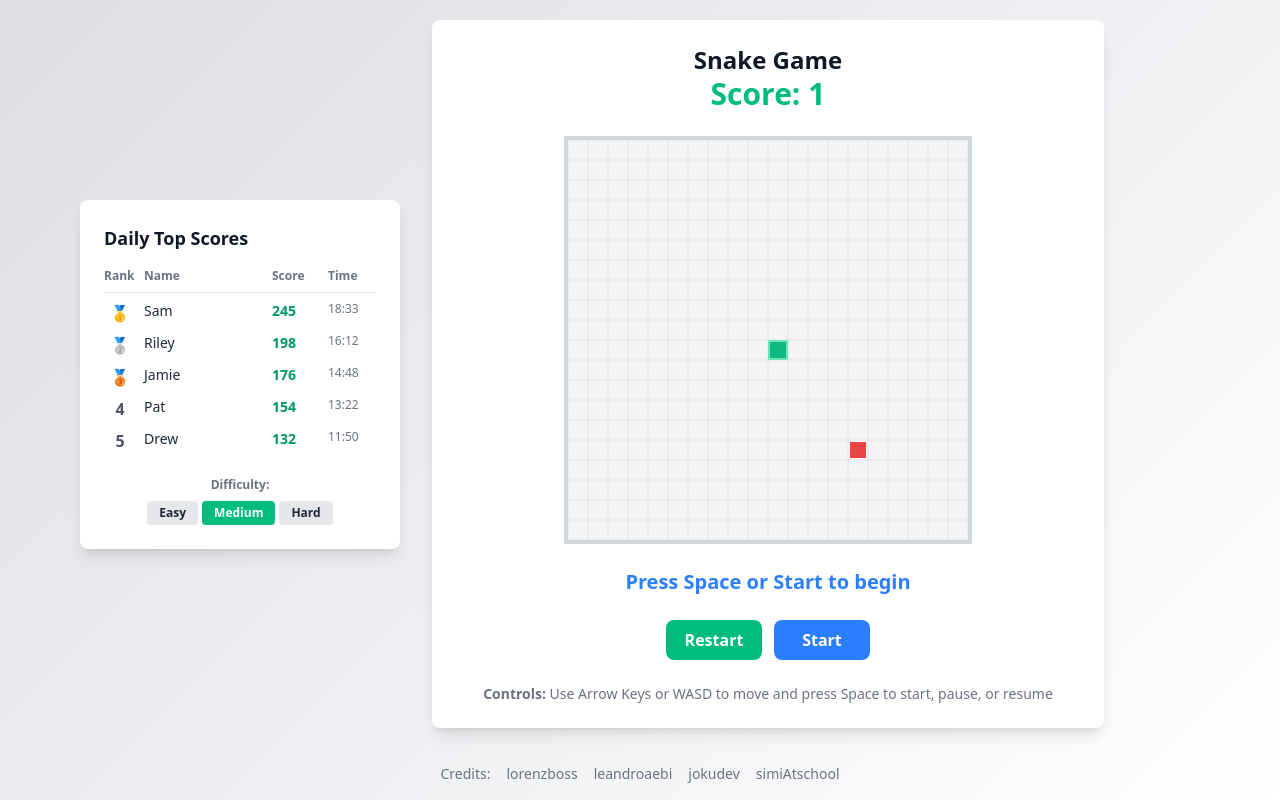
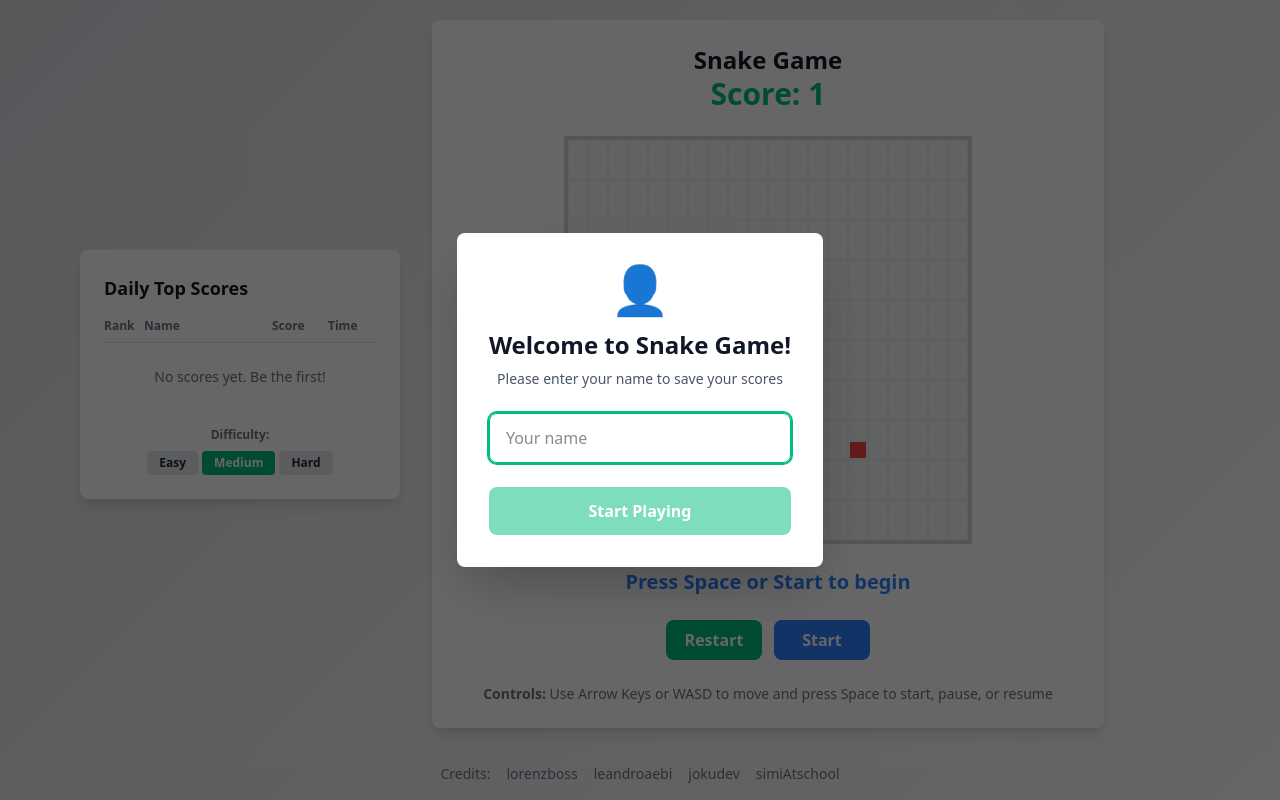
Before and after one commit to bbzbl-it-joku/Module324, a React app in the folder frontend/: page / in a window 1280 px wide. Built offline with nearby package versions, Linux system fonts and the light colour scheme; the HTML template or start-up script is replaced by a standard one.

Commit message:
feat(frontend): Enhance game experience with leaderboard, player name dialog, and win dialog

```diff
--- a/frontend/src/components/Leaderboard.tsx
+++ b/frontend/src/components/Leaderboard.tsx
@@ -1,44 +1,26 @@
-import type { Difficulty } from '../types/game';
-
-interface LeaderboardEntry {
-  rank: number;
-  firstName: string;
-  score: number;
-  time: string;
-}
-
-const LEADERBOARD_DATA: Record<Difficulty, LeaderboardEntry[]> = {
-  easy: [
-    { rank: 1, firstName: 'Alex', score: 150, time: '14:32' },
-    { rank: 2, firstName: 'Jordan', score: 128, time: '12:45' },
-    { rank: 3, firstName: 'Casey', score: 115, time: '11:20' },
-    { rank: 4, firstName: 'Taylor', score: 98, time: '09:50' },
-    { rank: 5, firstName: 'Morgan', score: 87, time: '08:15' },
-  ],
-  medium: [
-    { rank: 1, firstName: 'Sam', score: 245, time: '18:33' },
-    { rank: 2, firstName: 'Riley', score: 198, time: '16:12' },
-    { rank: 3, firstName: 'Jamie', score: 176, time: '14:48' },
-    { rank: 4, firstName: 'Pat', score: 154, time: '13:22' },
-    { rank: 5, firstName: 'Drew', score: 132, time: '11:50' },
-  ],
-  hard: [
-    { rank: 1, firstName: 'Chris', score: 342, time: '22:15' },
-    { rank: 2, firstName: 'Dana', score: 298, time: '20:44' },
-    { rank: 3, firstName: 'Blake', score: 267, time: '18:30' },
-    { rank: 4, firstName: 'Quinn', score: 234, time: '16:18' },
-    { rank: 5, firstName: 'Sydney', score: 201, time: '14:52' },
-  ],
-};
+import type { Difficulty, LeaderboardEntry } from '../types/game';
 
 const MEDALS = ['🥇', '🥈', '🥉'] as const;
 
 interface LeaderboardProps {
   difficulty: Difficulty;
+  entries: LeaderboardEntry[];
 }
 
-export default function Leaderboard({ difficulty }: LeaderboardProps) {
-  const entries = LEADERBOARD_DATA[difficulty];
+export default function Leaderboard({ difficulty, entries }: LeaderboardProps) {
+  const formatDate = (timestamp: number) => {
+    const date = new Date(timestamp);
+    return date.toLocaleDateString('de-CH', {
+      day: '2-digit',
+      month: '2-digit',
+    });
+  };
+
+  // Filter and sort entries by difficulty, then take top 5
+  const filteredEntries = entries
+    .filter((entry) => entry.difficulty === difficulty)
+    .sort((a, b) => b.score - a.score)
+    .slice(0, 5);
 
   return (
     <div>
@@ -64,9 +46,14 @@ export default function Leaderboard({ difficulty }: LeaderboardProps) {
           </div>
         </div>
 
-        {entries.map((entry, index) => (
+        {filteredEntries.length === 0 ? (
+          <div className="py-4 text-center text-sm text-gray-500 dark:text-gray-400">
+            No scores yet. Be the first!
+          </div>
+        ) : (
+          filteredEntries.map((entry, index) => (
             <div
-            key={index}
+              key={`${entry.name}-${entry.timestamp}`}
               className="grid gap-2 rounded hover:bg-gray-50 dark:hover:bg-gray-800"
               style={{ gridTemplateColumns: '2rem 1fr 3rem 3rem' }}
             >
@@ -77,19 +64,23 @@ export default function Leaderboard({ difficulty }: LeaderboardProps) {
                     : 'text-gray-600 dark:text-gray-400'
                 }`}
               >
-              {MEDALS[index] ?? entry.rank}
+                {MEDALS[index] ?? index + 1}
               </div>
               <div className="text-sm font-medium text-gray-800 dark:text-gray-200">
-              {entry.firstName}
+                {entry.name}
+                {entry.won && (
+                  <span className="ml-1 text-xs text-emerald-500">👑</span>
+                )}
               </div>
               <div className="text-sm font-semibold text-emerald-600 dark:text-emerald-400">
                 {entry.score}
               </div>
               <div className="text-xs text-gray-500 dark:text-gray-400">
-              {entry.time}
+                {formatDate(entry.timestamp)}
               </div>
             </div>
-        ))}
+          ))
+        )}
       </div>
     </div>
   );
--- /dev/null
+++ b/frontend/src/components/PlayerNameDialog.tsx
@@ -0,0 +1,52 @@
+import { useState } from 'react';
+
+interface PlayerNameDialogProps {
+  onSaveName: (name: string) => void;
+}
+
+export default function PlayerNameDialog({
+  onSaveName,
+}: PlayerNameDialogProps) {
+  const [name, setName] = useState('');
+
+  const handleSave = () => {
+    if (name.trim()) {
+      onSaveName(name.trim());
+    }
+  };
+
+  return (
+    <div className="fixed inset-0 z-50 flex items-center justify-center bg-black/60">
+      <div className="rounded-lg bg-white p-8 text-center shadow-2xl dark:bg-[#1A1F26]">
+        <div className="mb-4 text-5xl">👤</div>
+        <h2 className="mb-2 text-2xl font-bold text-gray-900 dark:text-white">
+          Welcome to Snake Game!
+        </h2>
+        <p className="mb-6 text-sm text-gray-600 dark:text-gray-300">
+          Please enter your name to save your scores
+        </p>
+
+        <div className="mb-6">
+          <input
+            type="text"
+            value={name}
+            onChange={(e) => setName(e.target.value)}
+            onKeyDown={(e) => e.key === 'Enter' && handleSave()}
+            placeholder="Your name"
+            maxLength={20}
+            className="w-full rounded-lg border border-gray-300 px-4 py-3 text-gray-900 focus:border-emerald-500 focus:outline-none focus:ring-2 focus:ring-emerald-500 dark:border-gray-600 dark:bg-[#0C1116] dark:text-white dark:focus:border-emerald-400 dark:focus:ring-emerald-400"
+            autoFocus
+          />
+        </div>
+
+        <button
+          onClick={handleSave}
+          disabled={!name.trim()}
+          className="w-full rounded-lg bg-emerald-500 px-6 py-3 font-semibold text-white transition hover:bg-emerald-600 active:bg-emerald-700 disabled:cursor-not-allowed disabled:opacity-50 disabled:hover:bg-emerald-500"
+        >
+          Start Playing
+        </button>
+      </div>
+    </div>
+  );
+}
--- a/frontend/src/hooks/useSnakeGame.ts
+++ b/frontend/src/hooks/useSnakeGame.ts
@@ -1,16 +1,20 @@
 import { useCallback, useEffect, useRef, useState } from 'react';
 import { KEY_TO_DIRECTION } from '../constants/game';
-import type { Difficulty, GameState, Position } from '../types/game';
+import type { Difficulty, GameState, LeaderboardEntry, Position } from '../types/game';
 import {
   generateNewFruit,
   getInitialGameState,
   isOppositeDirection,
   isPositionEqual,
 } from '../utils/gameLogic';
+import { addOrUpdateScore, loadLeaderboard } from '../utils/leaderboard';
 
 export const useSnakeGame = () => {
   const [gameState, setGameState] = useState<GameState>(() =>
     getInitialGameState('medium'),
+  );
+  const [leaderboard, setLeaderboard] = useState<LeaderboardEntry[]>(() =>
+    loadLeaderboard(),
   );
 
   const gameLoopRef = useRef<ReturnType<typeof setInterval> | null>(null);
@@ -196,10 +200,26 @@ export const useSnakeGame = () => {
     });
   }, []);
 
+  const saveScore = useCallback(
+    (name: string) => {
+      const { entries, isNewHighscore } = addOrUpdateScore(
+        name,
+        gameState.score,
+        gameState.difficulty,
+        gameState.gameWon,
+      );
+      setLeaderboard(entries);
+      return isNewHighscore;
+    },
+    [gameState.score, gameState.difficulty, gameState.gameWon],
+  );
+
   return {
     gameState,
+    leaderboard,
     resetGame,
     togglePause,
     setDifficulty,
+    saveScore,
   };
 };
--- a/frontend/src/pages/Home.tsx
+++ b/frontend/src/pages/Home.tsx
@@ -1,11 +1,49 @@
+import { useState, useEffect } from 'react';
 import DifficultySwitcher from '../components/DifficultySwitcher';
 import Footer from '../components/Footer';
 import GameBoard from '../components/GameBoard';
 import Leaderboard from '../components/Leaderboard';
+import PlayerNameDialog from '../components/PlayerNameDialog';
+import WinDialog from '../components/WinDialog';
 import { useSnakeGame } from '../hooks/useSnakeGame';
 
 export default function Home() {
-  const { gameState, setDifficulty, resetGame, togglePause } = useSnakeGame();
+  const { gameState, leaderboard, setDifficulty, resetGame, togglePause, saveScore } =
+    useSnakeGame();
+  const [showNameDialog, setShowNameDialog] = useState(false);
+  const [playerName, setPlayerName] = useState<string | null>(null);
+  const [isNewHighscore, setIsNewHighscore] = useState(false);
+
+  useEffect(() => {
+    // Check if player name exists in localStorage
+    const savedName = localStorage.getItem('snake-game-player-name');
+    if (savedName) {
+      setPlayerName(savedName);
+    } else {
+      setShowNameDialog(true);
+    }
+  }, []);
+
+  const handleSaveName = (name: string) => {
+    localStorage.setItem('snake-game-player-name', name);
+    setPlayerName(name);
+    setShowNameDialog(false);
+  };
+
+  const handlePlayAgain = () => {
+    resetGame();
+    setIsNewHighscore(false);
+  };
+
+  const showDialog = gameState.gameOver || gameState.gameWon;
+
+  // Save score when game ends
+  useEffect(() => {
+    if (showDialog && playerName) {
+      const highscore = saveScore(playerName);
+      setIsNewHighscore(highscore);
+    }
+  }, [showDialog, playerName, saveScore]);
 
   return (
     <div className="page-container flex min-h-screen flex-col">
@@ -14,7 +52,10 @@ export default function Home() {
           <div className="flex gap-8">
             <aside className="hidden w-80 lg:flex lg:flex-col lg:justify-center">
               <div className="flex flex-col gap-6 rounded-lg bg-white p-6 shadow-lg dark:bg-[#1A1F26]">
-                <Leaderboard difficulty={gameState.difficulty} />
+                <Leaderboard
+                  difficulty={gameState.difficulty}
+                  entries={leaderboard}
+                />
                 <DifficultySwitcher
                   currentDifficulty={gameState.difficulty}
                   onDifficultyChange={setDifficulty}
@@ -35,6 +76,17 @@ export default function Home() {
         </div>
       </div>
       <Footer />
+
+      {showNameDialog && <PlayerNameDialog onSaveName={handleSaveName} />}
+
+      {showDialog && playerName && (
+        <WinDialog
+          score={gameState.score}
+          won={gameState.gameWon}
+          isNewHighscore={isNewHighscore}
+          onPlayAgain={handlePlayAgain}
+        />
+      )}
     </div>
   );
 }
--- /dev/null
+++ b/frontend/src/utils/leaderboard.ts
@@ -0,0 +1,67 @@
+import type { Difficulty, LeaderboardEntry } from '../types/game';
+
+const LEADERBOARD_KEY = 'snake-game-leaderboard';
+
+export const loadLeaderboard = (): LeaderboardEntry[] => {
+  try {
+    const stored = localStorage.getItem(LEADERBOARD_KEY);
+    if (stored) {
+      return JSON.parse(stored);
+    }
+  } catch (error) {
+    console.error('Failed to load leaderboard:', error);
+  }
+  return [];
+};
+
+export const saveLeaderboard = (entries: LeaderboardEntry[]): void => {
+  try {
+    localStorage.setItem(LEADERBOARD_KEY, JSON.stringify(entries));
+  } catch (error) {
+    console.error('Failed to save leaderboard:', error);
+  }
+};
+
+export const addOrUpdateScore = (
+  name: string,
+  score: number,
+  difficulty: Difficulty,
+  won: boolean,
+): { entries: LeaderboardEntry[]; isNewHighscore: boolean } => {
+  const entries = loadLeaderboard();
+  let isNewHighscore = false;
+
+  // Find existing entry for this player and difficulty
+  const existingIndex = entries.findIndex(
+    (entry) =>
+      entry.name.toLowerCase() === name.toLowerCase() &&
+      entry.difficulty === difficulty
+  );
+
+  const newEntry: LeaderboardEntry = {
+    name,
+    score,
+    difficulty,
+    won,
+    timestamp: Date.now(),
+  };
+
+  if (existingIndex !== -1) {
+    // Update only if new score is higher or equal (to always show for first game)
+    if (score > entries[existingIndex].score) {
+      entries[existingIndex] = newEntry;
+      isNewHighscore = true;
+    } else if (score === entries[existingIndex].score) {
+      // Update timestamp but don't mark as new highscore
+      entries[existingIndex] = newEntry;
+    }
+  } else {
+    // Add new entry (first time playing this difficulty)
+    entries.push(newEntry);
+    // Mark as new highscore if score > 0 (not just opening the game)
+    isNewHighscore = score > 0;
+  }
+
+  saveLeaderboard(entries);
+  return { entries, isNewHighscore };
+};
```
Also changed, not shown: frontend/src/components/WinDialog.tsx (+38 -5 lines), frontend/src/types/game.ts (+8 -0 lines). Lines whose indentation alone changed are shown as unchanged.
